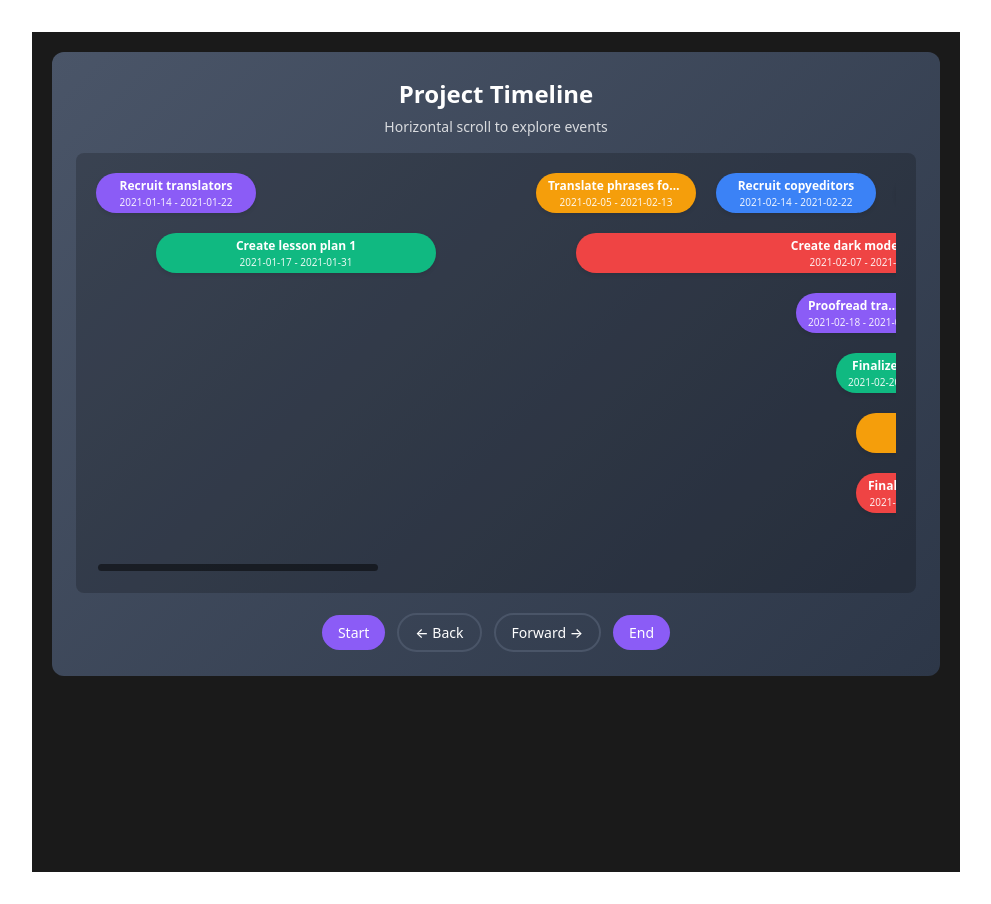
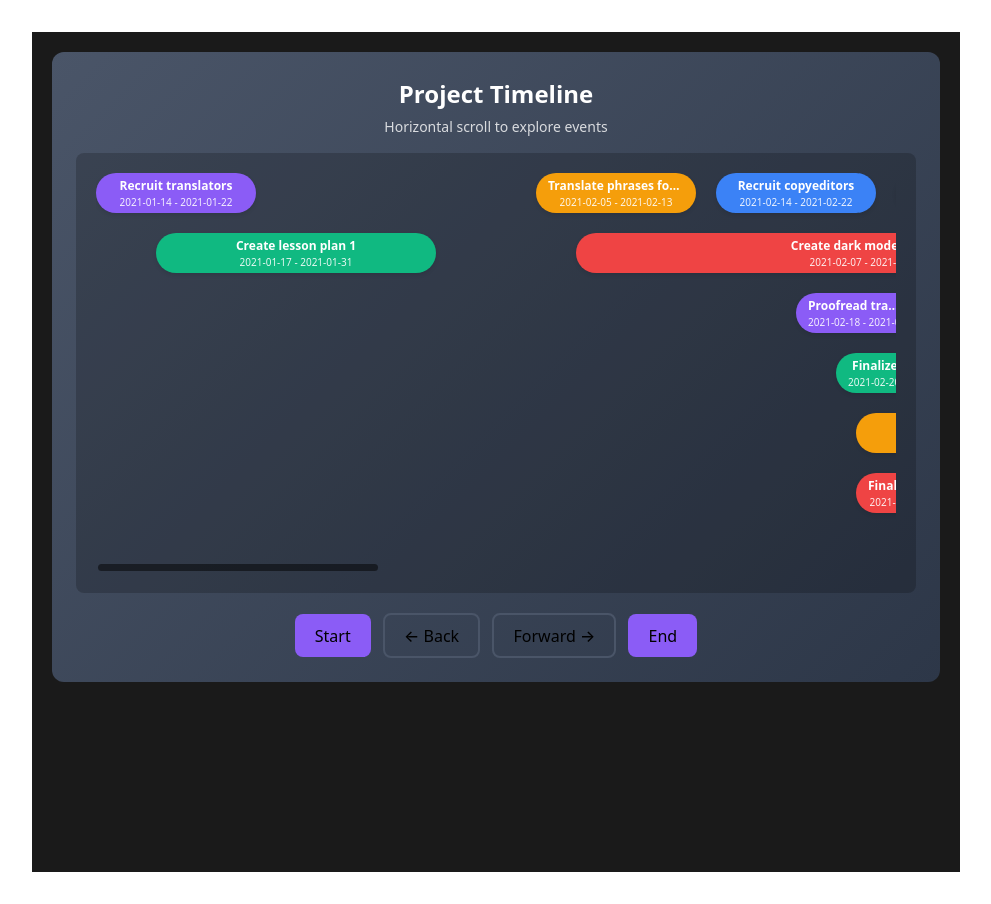
Before and after one commit to drickchote/Timeline, a React (Vite) app: page / in a window 1280 px wide. Shown: the whole page, without its empty margins (144-1135 px from the left). Built offline with nearby package versions, Linux system fonts and the light colour scheme.

Commit message:
refactor: extract NavigationControl from Timeline

```diff
--- /dev/null
+++ b/src/components/Timeline/NavigationControl.module.css
@@ -0,0 +1,41 @@
+.container {
+  display: flex;
+  justify-content: center;
+  align-items: center;
+  gap: 12px;
+}
+
+.button {
+  border: none;
+  border-radius: 20px;
+  padding: 8px 16px;
+  color: white;
+  font-size: 14px;
+  font-weight: 500;
+  cursor: pointer;
+  transition: all 0.2s ease;
+  display: flex;
+  align-items: center;
+  gap: 4px;
+}
+
+.button:hover {
+  transform: translateY(-1px);
+}
+
+.primaryButton {
+  background: #8B5CF6;
+}
+
+.primaryButton:hover {
+  background: #7C3AED;
+}
+
+.secondaryButton {
+  background: transparent;
+  border: 2px solid #4A5568;
+}
+
+.secondaryButton:hover {
+  border-color: #6B7280;
+}
--- /dev/null
+++ b/src/components/Timeline/NavigationControl.tsx
@@ -0,0 +1,56 @@
+import { memo } from 'react';
+import styles from './NavigationControl.module.css';
+
+export interface NavigationControlProps {
+  onGoToStart: () => void;
+  onGoBack: () => void;
+  onGoForward: () => void;
+  onGoToEnd: () => void;
+}
+
+const NavigationControl = memo(({
+  onGoToStart,
+  onGoBack,
+  onGoForward,
+  onGoToEnd
+}: NavigationControlProps) => {
+  return (
+    <div className={styles.container}>
+      <button
+        onClick={onGoToStart}
+        className={styles.primaryButton}
+        type="button"
+      >
+        Start
+      </button>
+
+      <button
+        onClick={onGoBack}
+        className={styles.secondaryButton}
+        type="button"
+      >
+        ← Back
+      </button>
+
+      <button
+        onClick={onGoForward}
+        className={styles.secondaryButton}
+        type="button"
+      >
+        Forward →
+      </button>
+
+      <button
+        onClick={onGoToEnd}
+        className={styles.primaryButton}
+        type="button"
+      >
+        End
+      </button>
+    </div>
+  );
+});
+
+NavigationControl.displayName = 'NavigationControl';
+
+export default NavigationControl;
--- a/src/components/Timeline/Timeline.tsx
+++ b/src/components/Timeline/Timeline.tsx
@@ -3,6 +3,7 @@ import "simplebar-react/dist/simplebar.min.css";
 import { useEffect, useRef, useState } from "react";
 import type { TimelineItem } from "./TimelineItem";
 import TimelineItemComponent from "./TimelineItem";
+import NavigationControl from "./NavigationControl";
 import { assignLanes } from "../../utils/assignLanes";
 
 type TimelineProps = {
@@ -10,7 +11,6 @@ type TimelineProps = {
     subtitle: string;
     items: TimelineItem[];
 }
-
 
 export default function Timeline({ title, subtitle, items }: TimelineProps) {
     const lanes = assignLanes(items);
@@ -104,118 +104,12 @@ export default function Timeline({ title, subtitle, items }: TimelineProps) {
                 </SimpleBar>
             </div>
 
-            <div style={{
-                display: 'flex',
-                justifyContent: 'center',
-                alignItems: 'center',
-                gap: '12px'
-            }}>
-                <button
-                    onClick={goToStart}
-                    style={{
-                        background: '#8B5CF6',
-                        border: 'none',
-                        borderRadius: '20px',
-                        padding: '8px 16px',
-                        color: 'white',
-                        fontSize: '14px',
-                        fontWeight: '500',
-                        cursor: 'pointer',
-                        transition: 'all 0.2s ease'
-                    }}
-                    onMouseEnter={(e) => {
-                        e.currentTarget.style.background = '#7C3AED';
-                        e.currentTarget.style.transform = 'translateY(-1px)';
-                    }}
-                    onMouseLeave={(e) => {
-                        e.currentTarget.style.background = '#8B5CF6';
-                        e.currentTarget.style.transform = 'translateY(0)';
-                    }}
-                >
-                    Start
-                </button>
-
-                <button
-                    onClick={goBack}
-                    style={{
-                        background: 'transparent',
-                        border: '2px solid #4A5568',
-                        borderRadius: '20px',
-                        padding: '8px 16px',
-                        color: 'white',
-                        fontSize: '14px',
-                        fontWeight: '500',
-                        cursor: 'pointer',
-                        transition: 'all 0.2s ease',
-                        display: 'flex',
-                        alignItems: 'center',
-                        gap: '4px'
-                    }}
-                    onMouseEnter={(e) => {
-                        e.currentTarget.style.borderColor = '#6B7280';
-                        e.currentTarget.style.transform = 'translateY(-1px)';
-                    }}
-                    onMouseLeave={(e) => {
-                        e.currentTarget.style.borderColor = '#4A5568';
-                        e.currentTarget.style.transform = 'translateY(0)';
-                    }}
-                >
-                    ← Back
-                </button>
-
-                <button
-                    onClick={goForward}
-                    style={{
-                        background: 'transparent',
-                        border: '2px solid #4A5568',
-                        borderRadius: '20px',
-                        padding: '8px 16px',
-                        color: 'white',
-                        fontSize: '14px',
-                        fontWeight: '500',
-                        cursor: 'pointer',
-                        transition: 'all 0.2s ease',
-                        display: 'flex',
-                        alignItems: 'center',
-                        gap: '4px'
-                    }}
-                    onMouseEnter={(e) => {
-                        e.currentTarget.style.borderColor = '#6B7280';
-                        e.currentTarget.style.transform = 'translateY(-1px)';
-                    }}
-                    onMouseLeave={(e) => {
-                        e.currentTarget.style.borderColor = '#4A5568';
-                        e.currentTarget.style.transform = 'translateY(0)';
-                    }}
-                >
-                    Forward →
-                </button>
-
-                <button
-                    onClick={goToEnd}
-                    style={{
-                        background: '#8B5CF6',
-                        border: 'none',
-                        borderRadius: '20px',
-                        padding: '8px 16px',
-                        color: 'white',
-                        fontSize: '14px',
-                        fontWeight: '500',
-                        cursor: 'pointer',
-                        transition: 'all 0.2s ease'
-                    }}
-                    onMouseEnter={(e) => {
-                        e.currentTarget.style.background = '#7C3AED';
-                        e.currentTarget.style.transform = 'translateY(-1px)';
-                    }}
-                    onMouseLeave={(e) => {
-                        e.currentTarget.style.background = '#8B5CF6';
-                        e.currentTarget.style.transform = 'translateY(0)';
-                    }}
-                >
-                    End
-                </button>
-            </div>
+            <NavigationControl
+                onGoToStart={goToStart}
+                onGoBack={goBack}
+                onGoForward={goForward}
+                onGoToEnd={goToEnd}
+            />
         </div>
     );
 }
```
